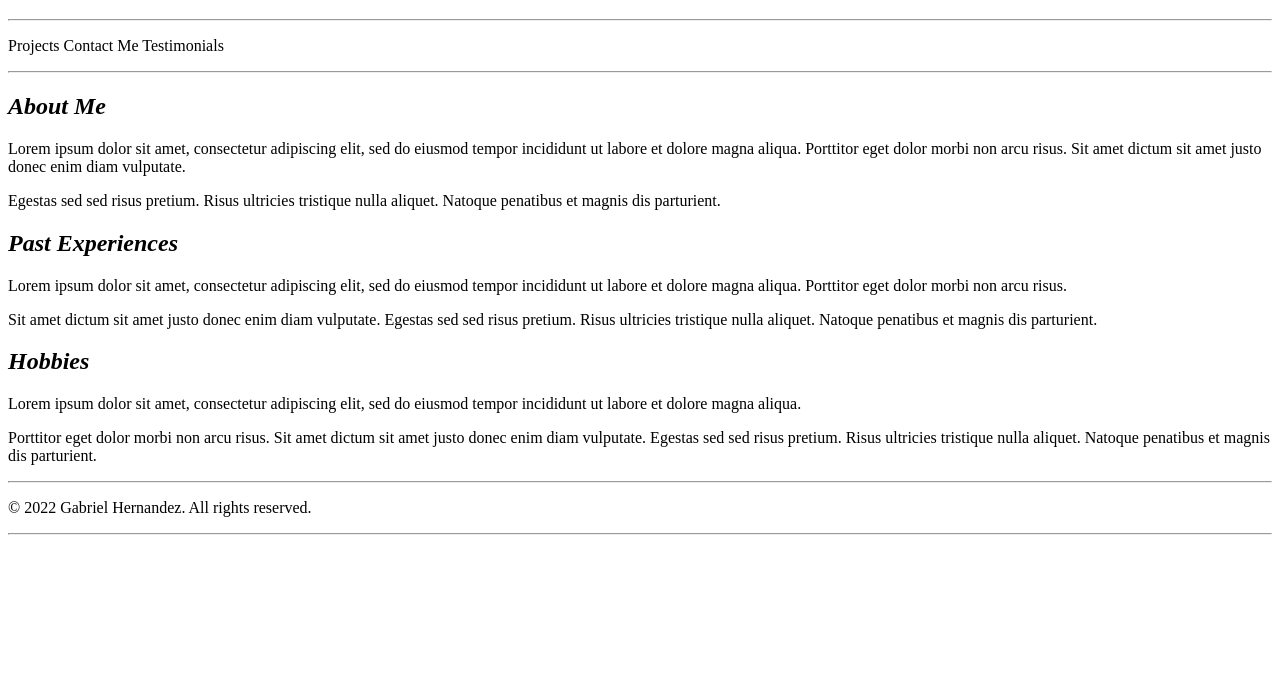
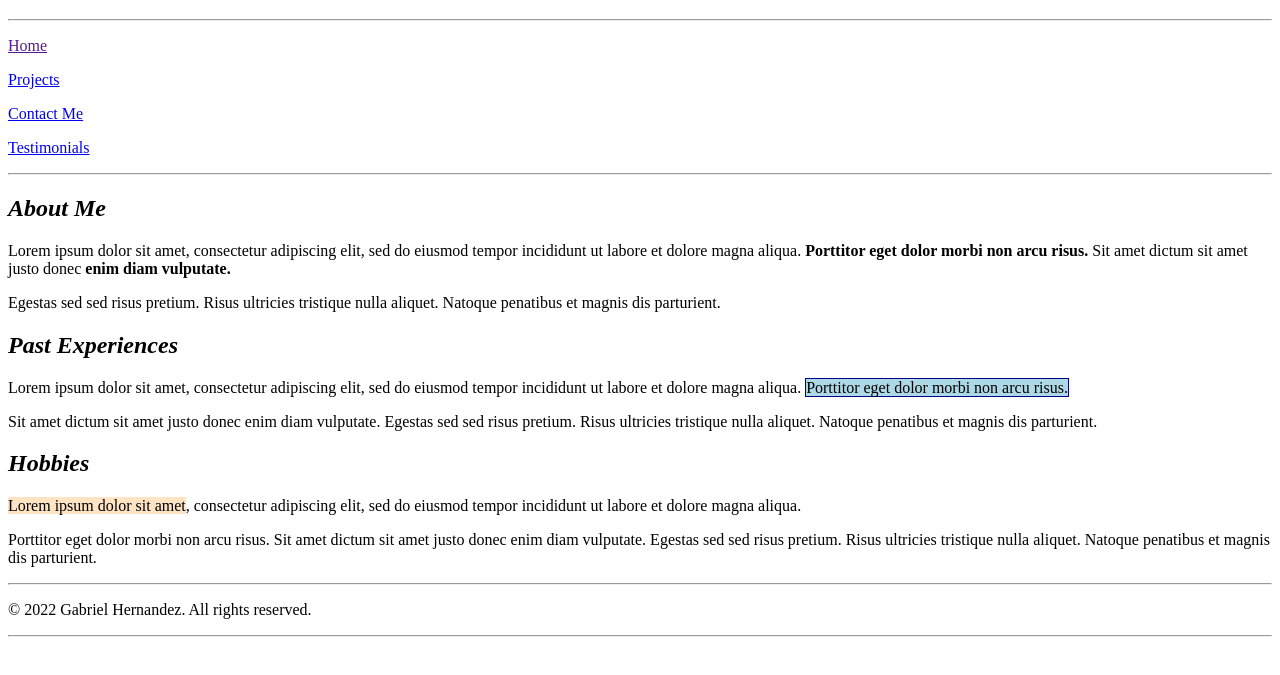
Before and after one commit to gabo180/Web-Development, a plain HTML site: page portfolio/index.html in a window 1280 px wide. Shown: the part 61-736 px from the top of the page. Drawn offline with Linux system fonts and the light colour scheme.

Commit message:
added hyperlynks and inline elements

```diff
--- a/portfolio/index.html
+++ b/portfolio/index.html
@@ -1,8 +1,8 @@
 <!DOCTYPE html>
 <!--
-Name: Gabriel Hernandez
-Date Created: 01/24/2022
-Most recent revision:
+    Name: Gabriel Hernandez
+    Date Created: 01/24/2022
+    Most recent revision:
 -->
 <html lang="en">
     <head>
@@ -16,7 +16,10 @@ Most recent revision:
         <nav>
             <hr>
             <!-- We need to add links to projects.html, contact.html, and testimonials.html -->
-            <p>Projects Contact Me Testimonials</p>
+            <p><a href="">Home</a></p>
+            <p><a href="projects.html">Projects</a></p>
+            <p><a href="contact.html">Contact Me</a></p>
+            <p><a href="testimonials.html">Testimonials</a></p>
             <hr>
         </nav>
         <section>
@@ -24,8 +27,8 @@ Most recent revision:
                 <h2><em>About Me</em></h2>
                 <p>
                     Lorem ipsum dolor sit amet, consectetur adipiscing elit, sed do eiusmod tempor
-                    incididunt ut labore et dolore magna aliqua. Porttitor eget dolor morbi non arcu risus.
-                    Sit amet dictum sit amet justo donec enim diam vulputate.
+                    incididunt ut labore et dolore magna aliqua. <strong>Porttitor eget dolor morbi non arcu risus.</strong>
+                    Sit amet dictum sit amet justo donec <strong>enim diam vulputate.</strong>
                 </p>
                 <p>
                     Egestas sed sed risus pretium.
@@ -36,7 +39,7 @@ Most recent revision:
                 <h2><em>Past Experiences</em></h2>
                 <p>
                     Lorem ipsum dolor sit amet, consectetur adipiscing elit, sed do eiusmod tempor
-                    incididunt ut labore et dolore magna aliqua. Porttitor eget dolor morbi non arcu risus.
+                    incididunt ut labore et dolore magna aliqua. <span style="background-color: lightblue; border: thin solid darkblue;">Porttitor eget dolor morbi non arcu risus.</span>
                 </p>
                 <p>
                     Sit amet dictum sit amet justo donec enim diam vulputate. Egestas sed sed risus pretium.
@@ -46,7 +49,7 @@ Most recent revision:
             <article id="hobbies">
                 <h2><em>Hobbies</em></h2>
                 <p>
-                    Lorem ipsum dolor sit amet, consectetur adipiscing elit, sed do eiusmod tempor
+                    <span style="background-color: bisque;">Lorem ipsum dolor sit amet</span>, consectetur adipiscing elit, sed do eiusmod tempor
                     incididunt ut labore et dolore magna aliqua.
                 </p>
                 <p>
```
Also changed, not shown: portfolio/contact.html (added, +26 -0 lines), portfolio/projects.html (added, +26 -0 lines), portfolio/testimonials.html (added, +26 -0 lines).
